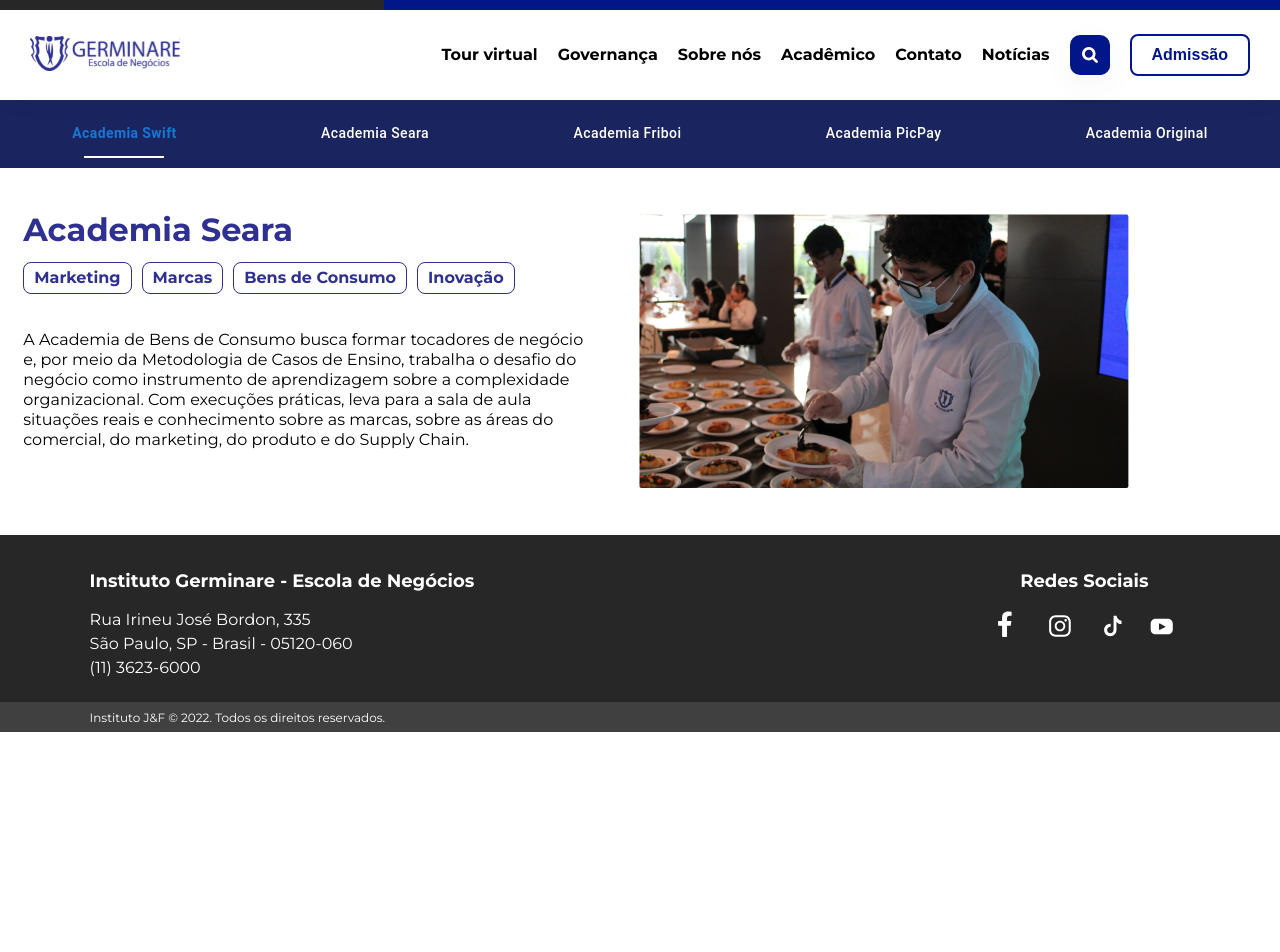
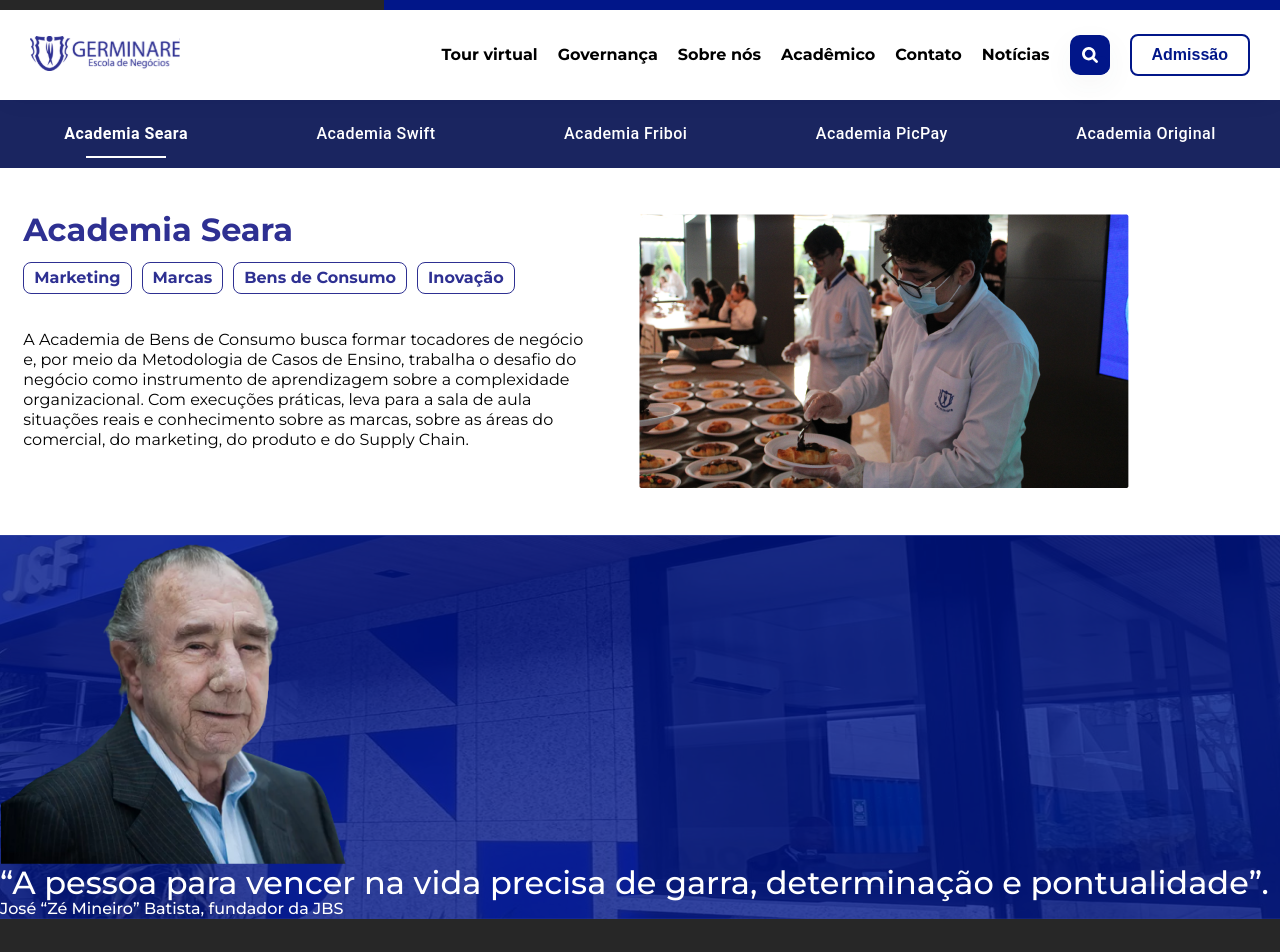
Before and after one commit to M1409/proposta-germinare, a React (Create React App) app: page /#/ in a window 1280 px wide. Shown: the top 952 px of the page. Before the commit the page ends 800 px from the top, so only its background shows below. Built offline with nearby package versions, Linux system fonts and the light colour scheme.

Commit message:
feat/germinare/impact phrase

```diff
--- a/src/Pages/AboutUs/AboutUs.tsx
+++ b/src/Pages/AboutUs/AboutUs.tsx
@@ -1,9 +1,11 @@
 import './style.scss'
 import { AcademicsTabs } from './Components/Tabs/Tabs'
+import { ImpactPhrase } from './Components/ImpactPhrase'
 export function AboutUs() {
     return (
         <>
-            <AcademicsTabs />
+            <AcademicsTabs/>
+            <ImpactPhrase/>
         </>
     )
 }
--- /dev/null
+++ b/src/Pages/AboutUs/Components/ImpactPhrase/ImpactPhrase.tsx
@@ -0,0 +1,28 @@
+import { LayoutSection } from "../../../../Components"
+import ImpactPhrase_background from './Assets/Images/ImpactPhrase_background.png'
+import ze_mineiro from './Assets/Images/ze_mineiro.png'
+import { Typography } from "../../../../Components"
+
+export function ImpactPhrase() {
+    return (
+        <>
+            <LayoutSection src={ImpactPhrase_background} color='rgba(1, 22, 137, 0.8)' height='fit-content'>
+                <img src={ze_mineiro} alt="" />
+
+                <div>
+                    <div>
+                        <div></div>
+                        <Typography color='white' variant='TypographySubtitle' weight="500">
+                            “A pessoa para vencer na vida precisa de garra, determinação e pontualidade”.
+                        </Typography>
+                    </div>
+
+                    <Typography color='white' variant='TypographyParagraph' weight="500">
+                        José “Zé Mineiro” Batista, fundador da JBS
+                    </Typography>
+                </div>
+            </LayoutSection>
+        </>
+
+    )
+}
--- /dev/null
+++ b/src/Pages/AboutUs/Components/ImpactPhrase/index.ts
@@ -0,0 +1 @@
+export * from './ImpactPhrase'
--- a/src/Pages/AboutUs/Components/Tabs/Tabs.style.tsx
+++ b/src/Pages/AboutUs/Components/Tabs/Tabs.style.tsx
@@ -1,7 +1,6 @@
 import { styled } from '@mui/material/styles';
 import Tabs from '@mui/material/Tabs';
 import Tab from '@mui/material/Tab';
-
 
 type StyledTabProps = {
     label: string;
@@ -48,10 +47,10 @@
         textTransform: 'none',
         color: 'white',
         fontWeight: theme.typography.fontWeightMedium,
+        fontSize: '16px',
         '&.Mui-selected': {
             fontWeight: theme.typography.fontWeightBold,
-            bacgroundColor: 'white'
-
+            color: 'white'
         },
     }),
 );
--- a/src/Pages/AboutUs/Components/Tabs/Tabs.tsx
+++ b/src/Pages/AboutUs/Components/Tabs/Tabs.tsx
@@ -1,4 +1,5 @@
 import * as React from 'react';
+import { useState } from 'react'
 import AcademicContent from '../AcademicContent/AcademicContent'
 import img_seara from '../Tabs/Assets/Images/img_seara.png'
 import useWindowDimensions from '../../../../hooks/useWindowDimensions';
@@ -31,7 +32,7 @@
 
     const { width } = useWindowDimensions()
 
-    const [value, setValue] = React.useState(0);
+    const [value, setValue] = useState(0);
 
     const handleChange = (event: React.SyntheticEvent, newValue: number) => {
         setValue(newValue);
@@ -41,12 +42,11 @@
 
     return (
         <>
-
             <div>
                 <div>
                     <StyledTabs value={value} onChange={handleChange}>
-                        <StyledTab label='Academia Swift' />
-                        <StyledTab label="Academia Seara" />
+                        <StyledTab label='Academia Seara' />
+                        <StyledTab label="Academia Swift" />
                         <StyledTab label="Academia Friboi" />
                         <StyledTab label="Academia PicPay" />
                         <StyledTab label="Academia Original" />
```
Also changed, not shown: src/Pages/AboutUs/Components/ImpactPhrase/Assets/Images/ImpactPhrase_background.png (added), src/Pages/AboutUs/Components/ImpactPhrase/Assets/Images/ze_mineiro.png (added).
